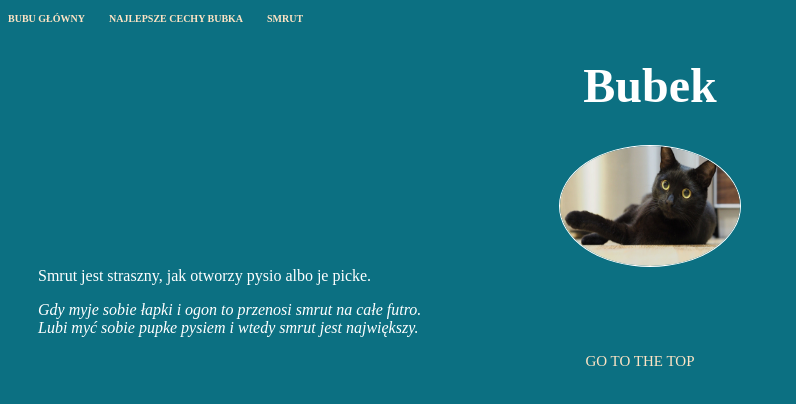
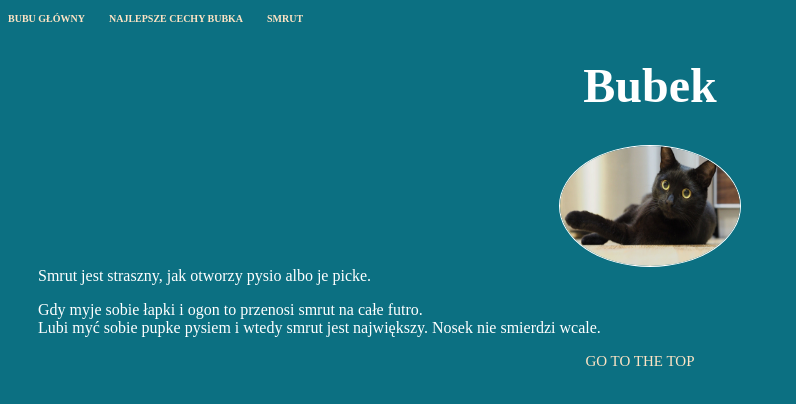
Before and after one commit to PsychoKat93/homepage, a plain HTML site: page smrut.html in a window 1280 px wide. Shown: the whole page, without its empty margins (0-796 px from the left). Drawn offline with Linux system fonts and the light colour scheme.

Commit message:
remove-smrut

```diff
--- a/smrut.html
+++ b/smrut.html
@@ -23,9 +23,10 @@
       </header>
       <article>
         Smrut jest straszny, jak otworzy pysio albo je picke.
-        <p class="o-smrodzie">
+        <p>
           Gdy myje sobie łapki i ogon to przenosi smrut na całe futro. <br />
-          Lubi myć sobie pupke pysiem i wtedy smrut jest największy.
+          Lubi myć sobie pupke pysiem i wtedy smrut jest największy. Nosek nie
+          smierdzi wcale.
         </p>
       </article>
     </main>
--- a/styles.css
+++ b/styles.css
@@ -61,7 +61,3 @@ nav a {
   margin-right: 20px;
   font-size: 10px;
 }
-
-.o-smrodzie{
-  font-style: italic;
- }
```
